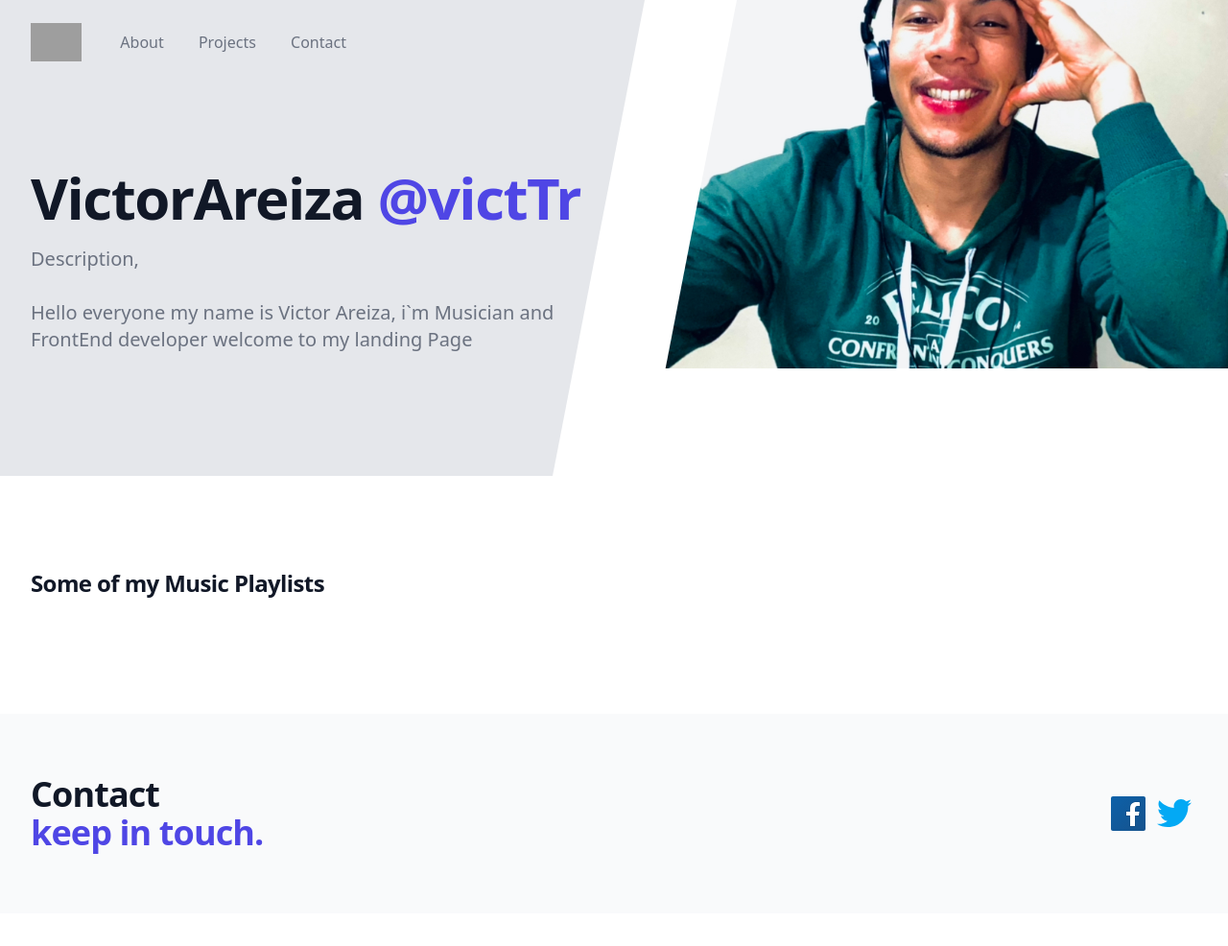
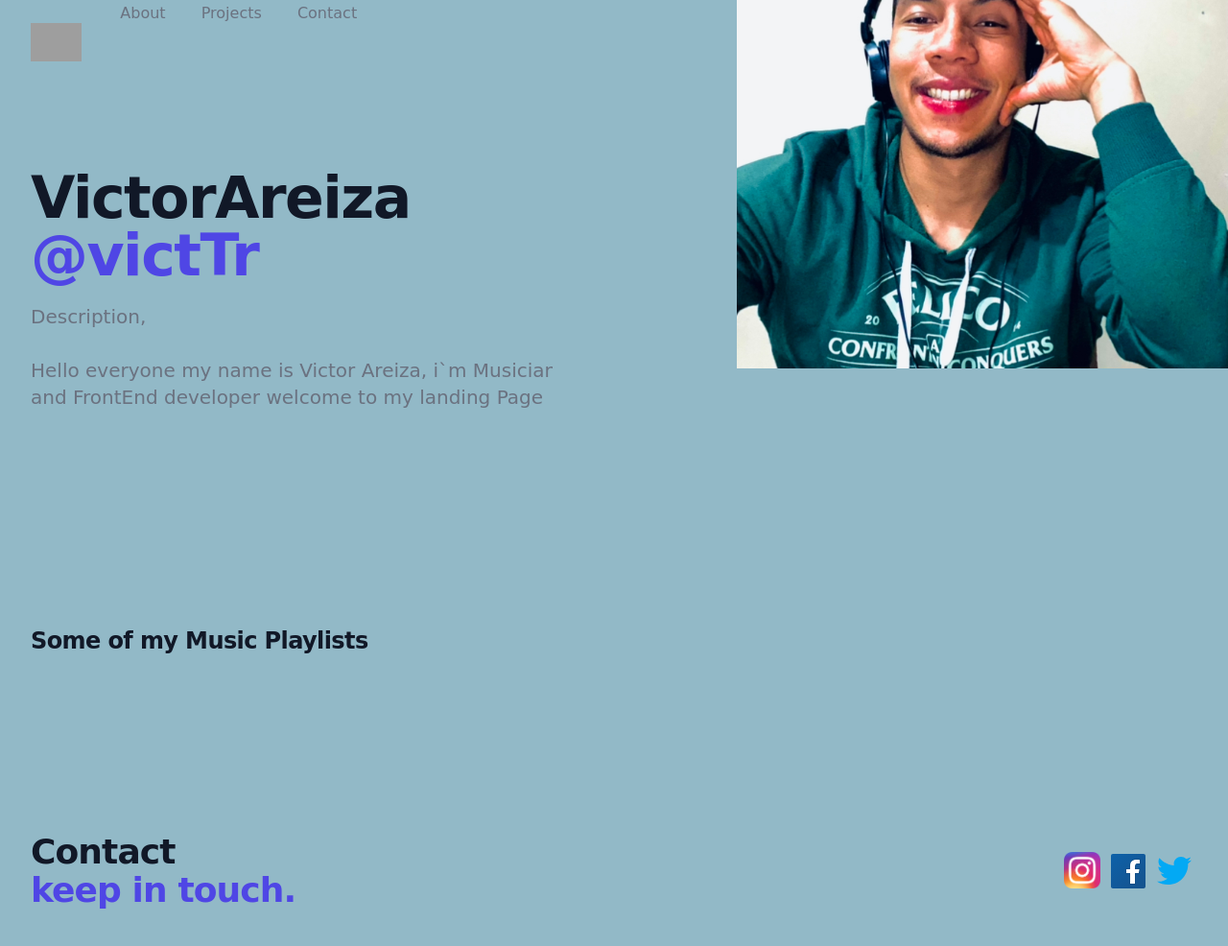
Before and after one commit to victorgit02/myfirst-landing-page, a website: page src/index.html in a window 1280 px wide. Shown: the whole page at 96% size. Before the commit the page ends 952 px from the top, so only its background shows below. Drawn offline with nearby package versions, Linux system fonts and the light colour scheme; no server answers; grey boxes are pictures that could not be loaded; a web font is replaced by a local one.

Commit message:
landing with changes

```diff
--- a/src/index.html
+++ b/src/index.html
@@ -5,22 +5,29 @@
     <meta charset="UTF-8">
     <meta name="viewport" content="width=device-width, initial-scale=1.0">
     <script src="https://cdn.tailwindcss.com"></script>
-    <script defer src="./assets/main.js"></script>
+    <link rel="stylesheet" href="./styles.css">
+    <link rel="preconnect" href="https://fonts.googleapis.com">
+<link rel="preconnect" href="https://fonts.gstatic.com" crossorigin>
+<link href="https://fonts.googleapis.com/css2?family=Tilt+Neon&display=swap" rel="stylesheet">
+
+
 </head>
 
 <body>
 
-    <div class="relative bg-white overflow-hidden">
-        <div class="max-w-7xl mx-auto">
-            <div class="relative z-10 pb-8 bg-gray-200 sm:pb-16 md:pb-20 lg:max-w-2xl lg:w-full lg:pb-28 xl:pb-32">
-                <svg class="hidden lg:block absolute right-0 inset-y-0 h-full w-48 text-white transform translate-x-1/2"
+    <div id="back" class="relative bg-white overflow-hidden">
+        <div  class="max-w-7xl mx-auto">
+
+            <div id="back" class="relative z-10 pb-8 bg-gray-200 sm:pb-16 md:pb-20 lg:max-w-2xl lg:w-full lg:pb-28 xl:pb-32">
+                <svg  id="back" class="hidden lg:block absolute right-0 inset-y-0 h-full w-48 text-white transform translate-x-1/2"
                     fill="currentColor" viewBox="0 0 100 100" preserveAspectRatio="none" aria-hidden="true">
-                    <polygon points="50,0 100,0 50,100 0,100" />
                 </svg>
                 <div>
                     <div class="relative pt-6 px-4 sm:px-6 lg:px-8">
+
                         <nav class="relative flex items-center justify-between sm:h-10 lg:justify-start"
                             aria-label="Global">
+
                             <div class="flex items-center flex-grow flex-shrink-0 lg:flex-grow-0">
                                 <div class="flex items-center justify-between w-full md:w-auto">
                                     <a href="#">
@@ -30,10 +37,18 @@
                                     </a>
                                 </div>
                             </div>
-                            <div class="hidden md:block md:ml-10 md:pr-4 md:space-x-8">
-                                <a href="#" class="font-medium text-gray-500 hover:text-gray-900">About</a>
-                                <a href="#" class="font-medium text-gray-500 hover:text-gray-900">Projects</a>
-                                <a href="#" class="font-medium text-gray-500 hover:text-gray-900">Contact</a>
+                            <div>
+                            <div id="Menu" class="hidden md:block md:ml-10 md:pr-4 md:space-x-8">
+                                <a href="#" class= "text-gray-500 hover:text-gray-900" >About</a>
+                                <a id="projects" href="#" class= "text-gray-500 hover:text-gray-900">Projects</a>
+                                <a href="#footer" class= "text-gray-500 hover:text-gray-900">Contact</a>
+
+                            </div>
+                                <ul id = "project-list" class="active">
+                                    <li > <a href="https://victorgit02.github.io/calculadora-con-html-css-y-JS/" target="_blank">- Calculadora con html,css y JS</a> </li>
+                                    <li> <a href="" target="_blank">- React-shop(Course project)</a> </li>
+                                    <li> <a href="" target="_top">- Ramdon Phrases with JS</a> </li>
+                                </ul>
                             </div>
                         </nav>
                     </div>
@@ -62,7 +77,7 @@
                 src="./assets/imgs/fotoperfil.jpg" alt="">
         </div>
     </div>
-    <div class="bg-white">
+    <div   id="back" class="bg-white">
         <div class="max-w-2xl mx-auto py-16 px-4 sm:py-24 sm:px-6 lg:max-w-7xl lg:px-8">
             <h2 class="text-2xl font-extrabold tracking-tight text-gray-900">Some of my Music Playlists</h2>
             <div class="mt-6 grid grid-cols-1 gap-y-10 gap-x-6 sm:grid-cols-2 lg:grid-cols-4 xl:gap-x-8" id="content">
@@ -71,13 +86,14 @@
             </div>
         </div>
     </div>
-    <div class="bg-gray-50">
+    <div  id="footer" class="bg-gray-50">
         <div class="max-w-7xl mx-auto py-12 px-4 sm:px-6 lg:py-16 lg:px-8 lg:flex lg:items-center lg:justify-between">
             <h2 class="text-3xl font-extrabold tracking-tight text-gray-900 sm:text-4xl">
                 <span class="block">Contact</span>
                 <span class="block text-indigo-600">keep in touch.</span>
             </h2>
             <div class="mt-8 flex lg:mt-0 lg:flex-shrink-0">
+                <img class ="instagram_icon" src="./assets/imgs/Instagram_icon.png" alt="">
                 <svg xmlns="http://www.w3.org/2000/svg" x="0px" y="0px" width="48" height="48" viewBox="0 0 48 48"
                     style=" fill:#000000;">
                     <linearGradient id="awSgIinfw5_FS5MLHI~A9a_yGcWL8copNNQ_gr1" x1="6.228" x2="42.077" y1="4.896"
@@ -85,6 +101,7 @@
                         <stop offset="0" stop-color="#0d61a9"></stop>
                         <stop offset="1" stop-color="#16528c"></stop>
                     </linearGradient>
+
                     <path fill="url(#awSgIinfw5_FS5MLHI~A9a_yGcWL8copNNQ_gr1)"
                         d="M42,40c0,1.105-0.895,2-2,2H8c-1.105,0-2-0.895-2-2V8c0-1.105,0.895-2,2-2h32	c1.105,0,2,0.895,2,2V40z">
                     </path>
@@ -107,6 +124,7 @@
             </div>
         </div>
     </div>
+    <script defer src="./main.js"></script>
 </body>
 
 </html>
--- a/src/assets/main.js
+++ b/src/main.js
@@ -1,3 +1,13 @@
+const projects = document.getElementById("projects");
+      pList = document.getElementById("project-list");
+
+      projects.addEventListener(`click`, (event) => {
+        pList.classList.toggle("active");
+
+      });
+
+
+
 const API = 'https://youtube-v31.p.rapidapi.com/playlistItems?playlistId=PLnGMykJNqni4gOlKLBtU3-6wD5GNG1P8w&part=snippet&maxResults=9';
 
 const content = null || document.getElementById('content');
--- /dev/null
+++ b/src/styles.css
@@ -0,0 +1,58 @@
+:root {
+  --morado: hsl(243, 70%, 59%);
+  --aguamarina: #92b9c7;
+  --sm: 14px;
+  --md: 16px;
+  --lg: 20px;
+}
+
+body {
+  font-family: "Tilt Neon", cursive;
+}
+
+#back {
+  background-color: #92b9c7;
+}
+#footer {
+  background-color: #92b9c7;
+  scroll-behavior: smooth;
+}
+
+ul {
+    height: 100px;
+  padding: 10px 10px 10px;
+  width: auto;
+  background-color: var(--morado);
+  box-shadow: 2px 0px 7px 2px var(--morado);
+  border-radius: 10px;
+  cursor: pointer;
+  font-size: var(--lg);
+  transition: all .5s ease;
+
+
+}
+ul li {
+    font-size: var(--lg);
+}
+ul li:hover{
+  background-color: var(--aguamarina);
+  border-radius: 10px;
+ box-shadow: 2px 0 7px 2px var(--aguamarina);
+}
+
+#Menu {
+  margin-top: 40px;
+}
+
+.active {
+    transform: translateY(-600px);
+}
+
+.instagram_icon {
+  justify-content: center;
+  width: 38px;
+  height: 38px;
+  margin-top: 4px;
+  margin-right: 5px;
+  margin-left: 5px;
+}
```
Also changed, not shown: package.json (+22 -21 lines), png-transparent-responsive-web-design-navigation-bar-computer-icons-menu-hamburger-button-menu-text-cafe-responsive-web-design.png (added), src/assets/imgs/Instagram_icon.png (added), 1 other file.
